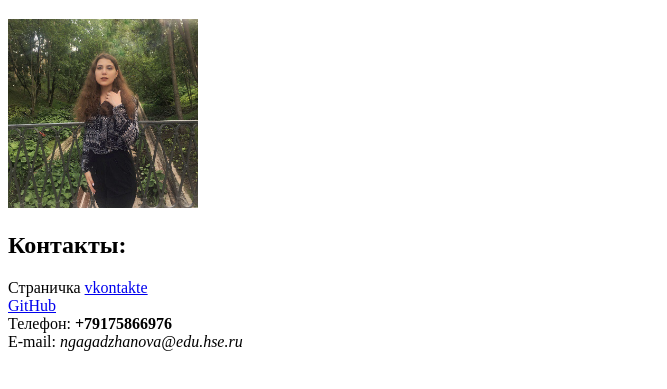
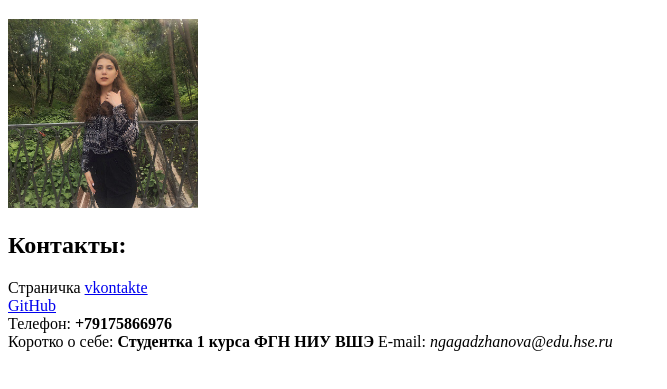
Before and after one commit to natagadzhanova/natagadzhanova.github.io, a plain HTML site: page index.html in a window 1280 px wide. Shown: the part 61-450 px from the top of the page, without its empty margins (0-667 px from the left). Drawn offline with Linux system fonts and the light colour scheme.

Commit message:
Update index.html

```diff
--- a/index.html
+++ b/index.html
@@ -15,6 +15,7 @@
       <br/>
       Телефон: <b>+79175866976</b>
       <br/>
+      Коротко о себе: <b>Студентка 1 курса ФГН НИУ ВШЭ</b>
       E-mail: <i>ngagadzhanova@edu.hse.ru</i>
     </body>
   </html>
```
